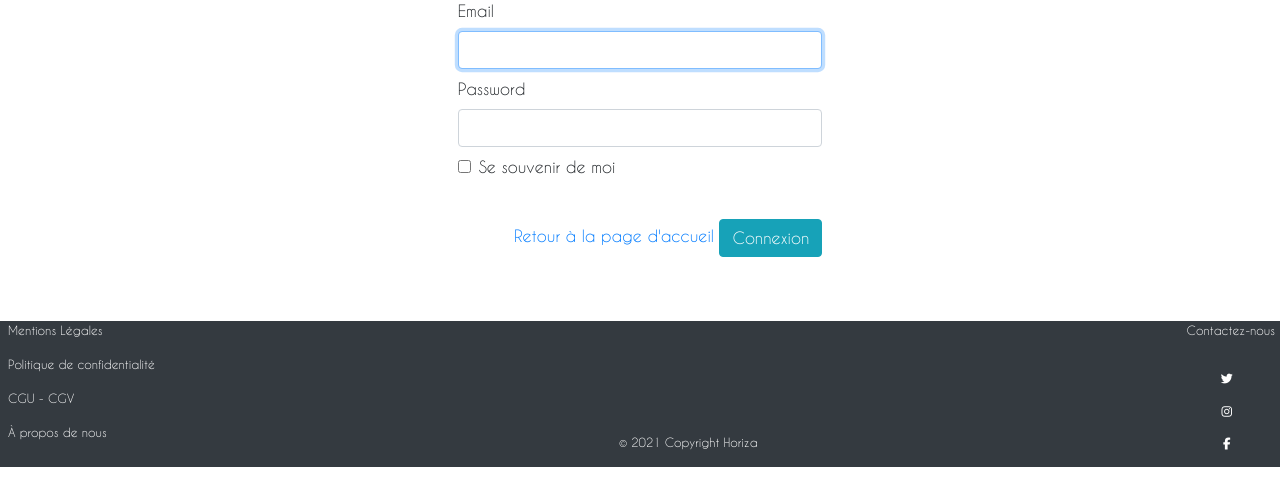
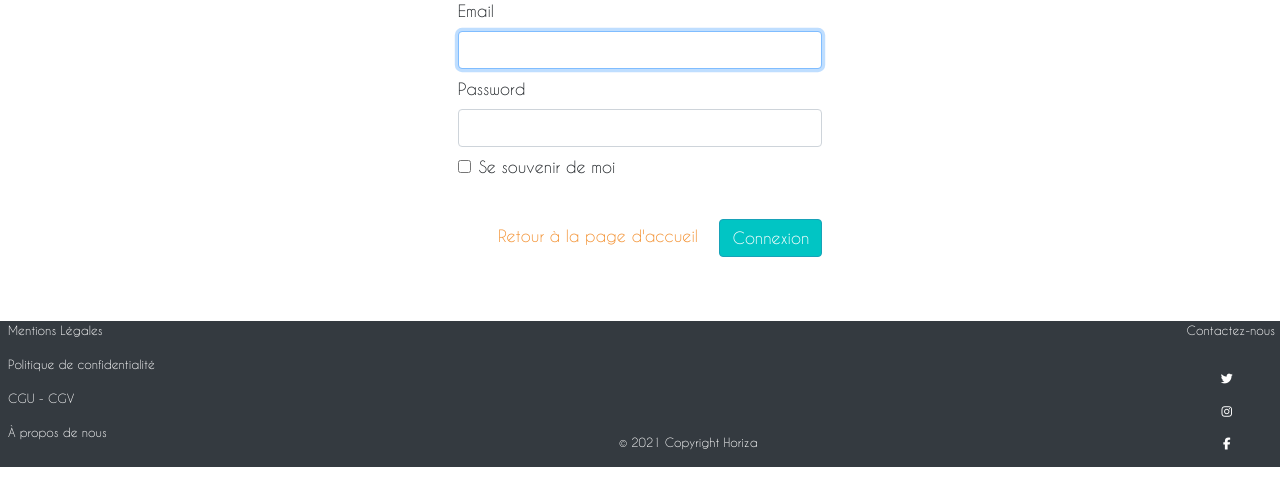
Before and after one commit to colinos10/horiza, a Symfony app: template templates/security/login.html.twig in a window 1280 px wide. Shown: the part 273-770 px from the top of the page. Run offline with Twig, Linux system fonts and the light colour scheme; the template is opened without the code that fills it, so the values that code supplies are empty; some libraries are stand-ins or nearby versions.

Commit message:
grosse update site

```diff
--- a/public/css/style.css
+++ b/public/css/style.css
@@ -36,6 +36,8 @@ header {
   width: 100%;
   position: fixed;
 } */
+
+
 
 /* ******************* LOGO ************************ */
 
@@ -105,8 +107,6 @@ header {
   display: flex;
   flex-direction: column-reverse;
 } */
-
-
 
 /* ************************************* MAIN ****************************** */
 
--- a/templates/base.html.twig
+++ b/templates/base.html.twig
@@ -33,36 +33,36 @@
                         <span class="navbar-toggler-icon"></span>
                     </button>
                 <div class="collapse navbar-collapse justify-content-between" id="nav">
-                        <ul class="navbar-bar" style="display: contents">
+                        <ul class="navbar-bar text-decoration-none" style="display: contents">
                             <li class="nav-item">
-                                <a href="vehicules" class="nav-link text-dark a-menu mr-3"><i class="fas fa-handshake"> Louer un véhicule</a></i>
+                                <a href="vehicules" class="nav-link text-dark a-menu mr-3"><i class="fas fa-handshake"></i> Louer un véhicule</a>
                             </li>
                             <li class="nav-item">
-                                <a href="annonce/create" class="nav-link text-dark a-menu mr-3"><i class="fas fa-pen-alt"> Déposer une annonce</a></i>
+                                <a href="annonce/create" class="nav-link text-dark a-menu mr-3"><i class="fas fa-pen-alt"></i> Déposer une annonce</a>
                             </li>
                             <li class="nav-item">
                                 {% if app.user %}
-                                <a href="annonce" class="nav-link text-dark a-menu mr-3"><i class="fas fa-list"> Gérer mes annonces</a></i>
+                                <a href="annonce" class="nav-link text-dark a-menu mr-3"><i class="fas fa-list"></i> Gérer mes annonces</a>
                                 {% endif %}
                             </li>
                             <li class="nav-item">
                                 {% if app.user == null %}
-                                <a href="register" class="nav-link text-dark a-menu mr-3">S'inscrire</a>
+                                <a href="register" class="nav-link text-dark a-menu mr-3"><i class="fas fa-user-plus"></i> S'inscrire</a>
                                 {% endif %}
                             </li>
                             <li class="nav-item">
                                 {% if app.user == null %}
-                                <a href="login" class="nav-link text-dark a-menu mr-3">Se connecter</a>
+                                <a href="login" class="nav-link text-dark a-menu mr-3"><i class="fas fa-sign-in-alt"></i> Se connecter</a>
                                 {% endif %}
                             </li>
                             <li class="nav-item">
                                 {% if is_granted('IS_AUTHENTICATED_FULLY') and app.user.id != null %}
-                                <a href="{{ path('profil', {'id':app.user.id}) }}" class="nav-link text-dark a-menu mr-3"><i class="fas fa-user"> Mon compte</a></i>
+                                <a href="{{ path('profil', {'id':app.user.id}) }}" class="nav-link text-dark a-menu mr-3"><i class="fas fa-user"></i> Mon compte</a>
                                 {% endif %}
                             </li>
                             <li class="nav-item">
                                 {% if app.user %}
-                                <a href="{{ path('app_logout') }}" class="nav-link text-dark a-menu mr-3"><i class="fas fa-sign-out-alt"> Se déconnecter</a></i>
+                                <a href="{{ path('app_logout') }}" class="nav-link text-dark a-menu mr-3"><i class="fas fa-sign-out-alt"></i> Se déconnecter</a>
                                 {% endif %}
                             </li>
                         </ul>
--- a/templates/home/annonceForm.html.twig
+++ b/templates/home/annonceForm.html.twig
@@ -12,7 +12,7 @@
     </div>
 
     <div class="text-center pb-5">
-        <a href="{{ path('home') }}" class="btn btn-danger">Annuler</a>
+        <a href="{{ path('home') }}" class="btn btn-danger" style="background-color: #F39233">Annuler</a>
     </div>
 
 {% endblock %}
--- a/templates/security/login.html.twig
+++ b/templates/security/login.html.twig
@@ -47,8 +47,8 @@
             </div>
 
             <div class="text-right">
-                <a href="{{ path('home') }}">Retour à la page d'accueil</a>
-                <button class="btn btn-info my-3" type="submit">Connexion</button>
+                <a href="{{ path('home') }}" class="mr-3" style="color: #F39233">Retour à la page d'accueil</a>
+                <button class="btn btn-info my-3" type="submit" style="background-color: #01C5C4">Connexion</button>
 
 
             </div>
--- a/templates/security/register.html.twig
+++ b/templates/security/register.html.twig
@@ -14,7 +14,7 @@
         <p style="text-align:center">Rejoignez une grande communauté partout en France en 1 clic</p>
         </div>
 
-        <form method="post" class="col-5 offset-3">
+        <form method="post" class="col-10 offset-3">
         {{ form_start(registrationForm) }}
             <div class="my-3 largeur-form">
                 {{ form_row(registrationForm.civilite) }}
@@ -54,7 +54,7 @@
             </div>
             <p style="text-align: center;">Tous les champs doivent être remplis</p>
             <div class="my-3 largeur-form">
-            <button type="submit" class="btn btn-success my-3 submit-register">Je valide mon inscription !</button>
+            <button type="submit" class="btn btn-dark text-dark font-weight-bold my-3 submit-register" style="background-color: #B8DE6F">Je valide mon inscription !</button>
             {{ form_end(registrationForm) }}
             </div>
         </form>
```
Also changed, not shown: templates/home/index.html.twig (+4 -4 lines), public/img/vehicule/1618225622-1.png (added).
